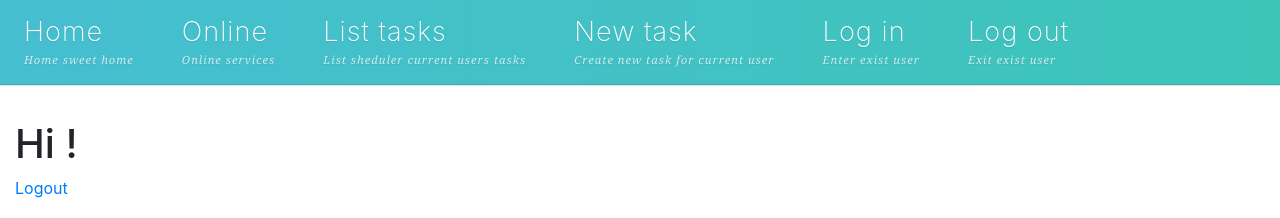
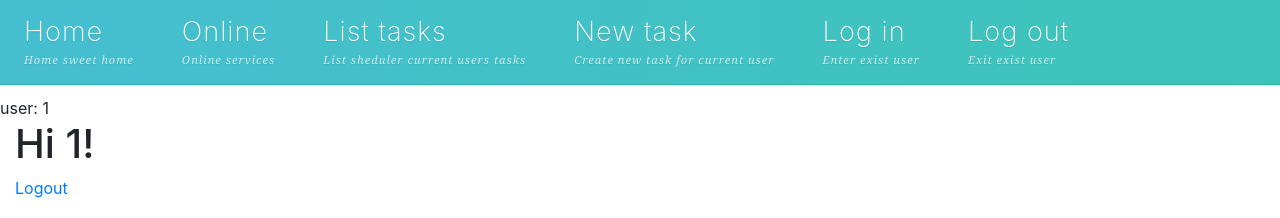
Before and after one commit to rumyantsev-alexey/pingera-front, an Angular app: page / in a window 1280 px wide. Shown: the top 218 px of the page. Built offline with nearby package versions, Linux system fonts and the light colour scheme; no server answers.

Commit message:
Spring Security auth 3

```diff
--- a/src/app/app.component.html
+++ b/src/app/app.component.html
@@ -65,6 +65,7 @@
   <br>
   <br>
   <br>
+  <span>user: </span>{{Gl.cuName}}
   <br>
   <router-outlet></router-outlet>
 </div>
--- a/src/app/app.component.ts
+++ b/src/app/app.component.ts
@@ -1,9 +1,18 @@
-import { Component } from '@angular/core';
+import {Component, OnInit} from '@angular/core';
+import {GlobalConstants} from "./classez/global-constants";
 
 @Component({
   selector: 'app-root',
   templateUrl: './app.component.html',
   styleUrls: ['./app.component.css']
 })
-export class AppComponent {
+export class AppComponent implements OnInit{
+
+  constructor(public Gl:GlobalConstants) {
+    console.log(Gl.cuName)
+  }
+
+  ngOnInit() {
+
+  }
 }
--- /dev/null
+++ b/src/app/classez/global-constants.ts
@@ -0,0 +1,8 @@
+import { Injectable } from '@angular/core';
+
+@Injectable({
+  providedIn: 'root',
+})
+export class GlobalConstants {
+  cuName: string ="1"
+}
--- a/src/app/home/home.component.html
+++ b/src/app/home/home.component.html
@@ -1,4 +1,4 @@
 <div class="col-md-6 col-md-offset-3">
-    <h1>Hi {{userName}}!</h1>
+    <h1>Hi {{Gl.cuName}}!</h1>
     <p><a [routerLink]="['/login']" (click) ="logout()">Logout</a></p>
 </div>
--- a/src/app/home/home.component.ts
+++ b/src/app/home/home.component.ts
@@ -1,7 +1,8 @@
 import { Component, OnInit } from '@angular/core';
 import { HttpClient, HttpHeaders, HttpErrorResponse } from '@angular/common/http';
 import { Observable, throwError } from 'rxjs';
-import { catchError, map, tap} from 'rxjs/operators';
+import {GlobalConstants} from "../classez/global-constants";
+
 @Component({
     selector: 'home',
     templateUrl: './home.component.html'
@@ -9,9 +10,7 @@ import { catchError, map, tap} from 'rxjs/operators';
 
 export class HomeComponent implements OnInit {
 
-  userName: string;
-
-  constructor(private http: HttpClient) { }
+  constructor(private http: HttpClient, public Gl: GlobalConstants) { }
 
     ngOnInit() {
         let url = 'http://localhost:8080/user';
@@ -21,9 +20,10 @@ export class HomeComponent implements OnInit {
         });
 
         let options = { headers: headers };
+
         this.http.post<Observable<Object>>(url, {}, options).
             subscribe(principal => {
-                this.userName = principal['name'];
+                this.Gl.cuName = principal['name']
             },
             error => {
                 if(error.status == 401)
@@ -34,6 +34,7 @@ export class HomeComponent implements OnInit {
 
     logout() {
         sessionStorage.setItem('token', '');
+        this.Gl.cuName = ''
     }
 
     private handleError(error: HttpErrorResponse) {
```
